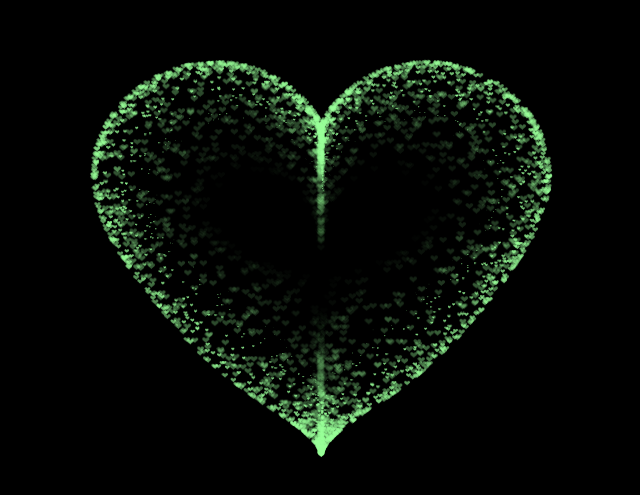
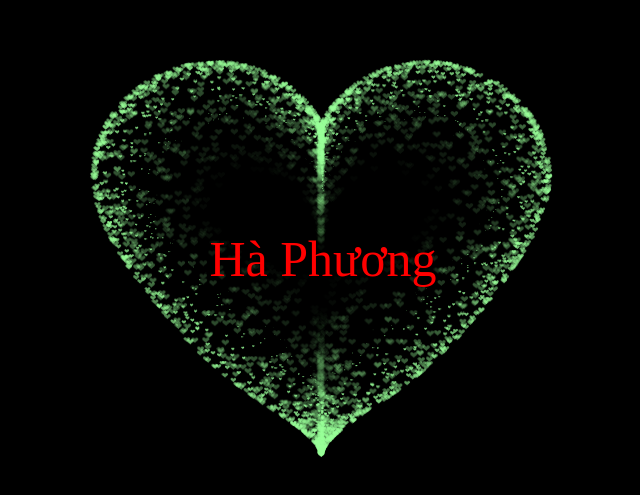
Before and after one commit to marcustrng/ForMyLove, a React (Vite) app: page / in a window 1280 px wide. Shown: the part 141-636 px from the top of the page, without its empty margins (317-957 px from the left). Built offline with nearby package versions, Linux system fonts and the light colour scheme.

Commit message:
Init a gift for my love

```diff
--- a/src/App.jsx
+++ b/src/App.jsx
@@ -1,7 +1,9 @@
-import {useEffect} from 'react'
+import {useEffect, useState} from 'react'
 import './App.css'
 
 function App() {
+  const [textPosition, setTextPosition] = useState({x: 0, y: 0});
+
   useEffect(() => {
 
     /*
@@ -29,7 +31,7 @@ function App() {
             || window[c[a] + "CancelRequestAnimationFrame"]
       }
       if (!window.requestAnimationFrame) {
-        window.requestAnimationFrame = function (h ){
+        window.requestAnimationFrame = function (h) {
           const d = new Date().getTime();
           const f = Math.max(0, 16 - (d - b));
           const g = window.setTimeout(function () {
@@ -297,6 +299,18 @@ function App() {
 
   return (
       <>
+        <div style={{
+          position: "absolute",
+          fontFamily: "cursive",
+          fontSize: "50px",
+          color: "red",
+          left: `calc(50% + ${textPosition.x}px)`,
+          top: `calc(50% - ${textPosition.y}px)`,
+          transform: "translate(-50%, -50%)",
+          zIndex: 2
+        }}>
+          <p>Hà Phương</p>
+        </div>
         <audio src="/VeDayNhe.mp3" autoPlay loop/>
         <canvas id="pinkboard">
           <canvas id="pinkboard">
```
